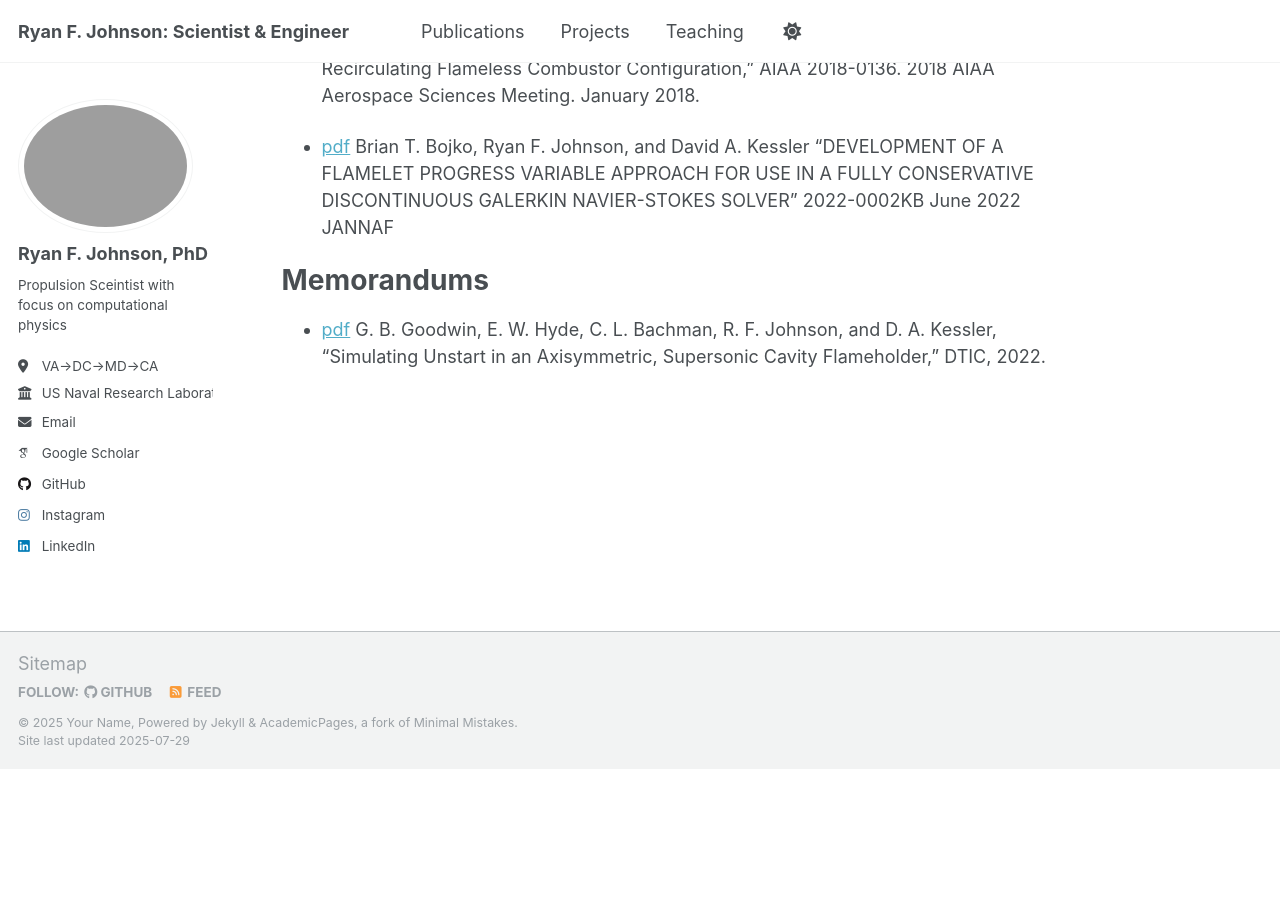
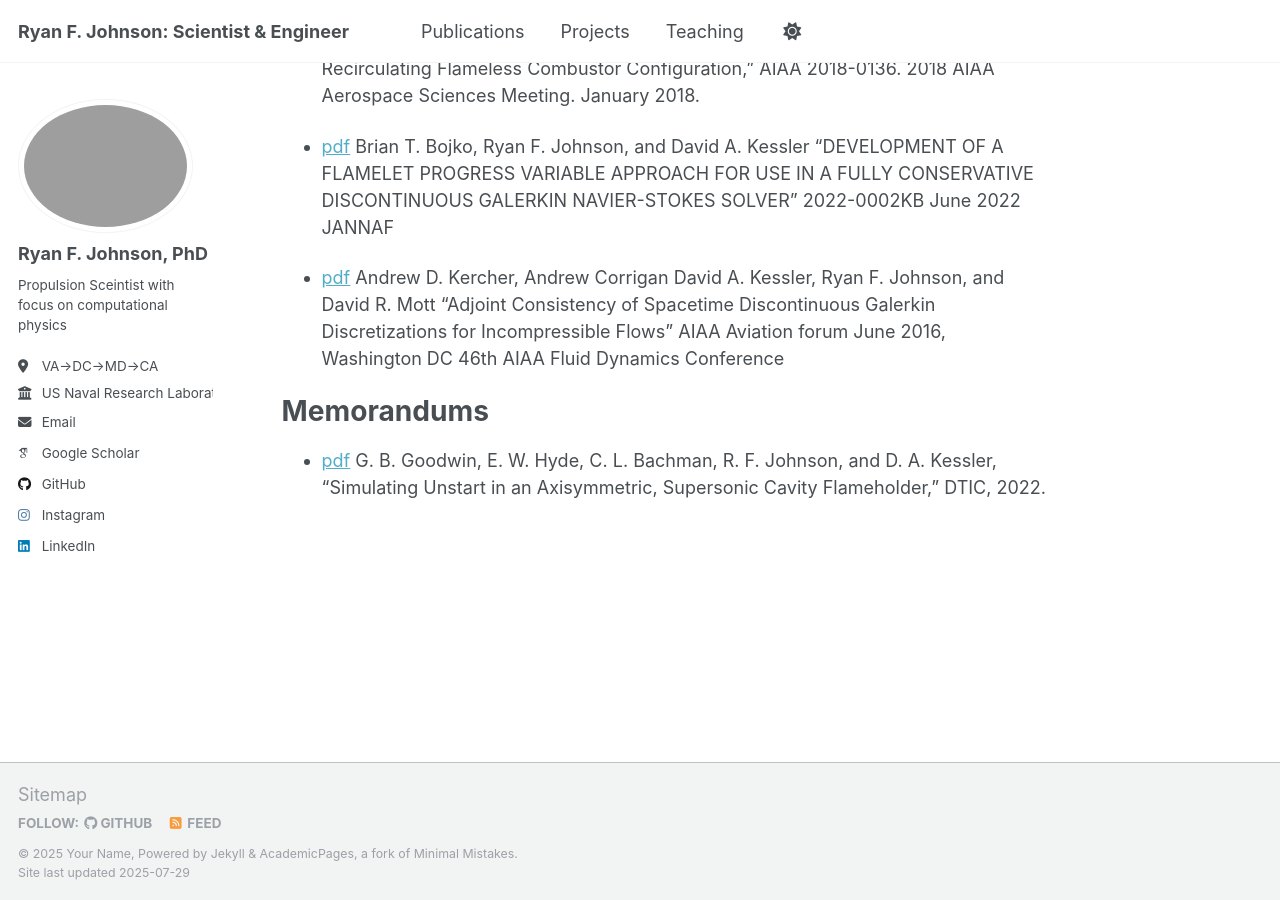
Before and after one commit to drryjoh/drryjoh.github.io, a Jekyll site: the page built from _pages/about.md, in a window 1280 px wide and 900 px high, scrolled down 4143 px. Built offline with Jekyll 4.4.1, drawn with Linux system fonts in a browser that asks for light colours; some web fonts are replaced; a script that is not in the unit is left out; before the commit the page ends 4912 px from its top, so only the background shows below that.

Commit message:
kercher adjoint

```diff
--- a/_pages/about.md
+++ b/_pages/about.md
@@ -103,6 +103,8 @@ Select Conference Proceedings
 
 - [pdf](pdfs/bojko_FPV.pdf)  Brian T. Bojko, Ryan F. Johnson, and David A. Kessler "DEVELOPMENT OF A FLAMELET PROGRESS VARIABLE APPROACH FOR USE IN A FULLY CONSERVATIVE DISCONTINUOUS GALERKIN NAVIER-STOKES SOLVER" 2022-0002KB June 2022 JANNAF
 
+- [pdf](pdfs/kercher_adjoint.pdf)  Andrew D. Kercher, Andrew Corrigan David A. Kessler, Ryan F. Johnson, and David R. Mott "Adjoint Consistency of Spacetime Discontinuous Galerkin Discretizations for Incompressible Flows" AIAA Aviation forum June 2016, Washington DC 46th AIAA Fluid Dynamics Conference
+
 Memorandums
 ======
 
```
Also changed, not shown: 1 other file.
